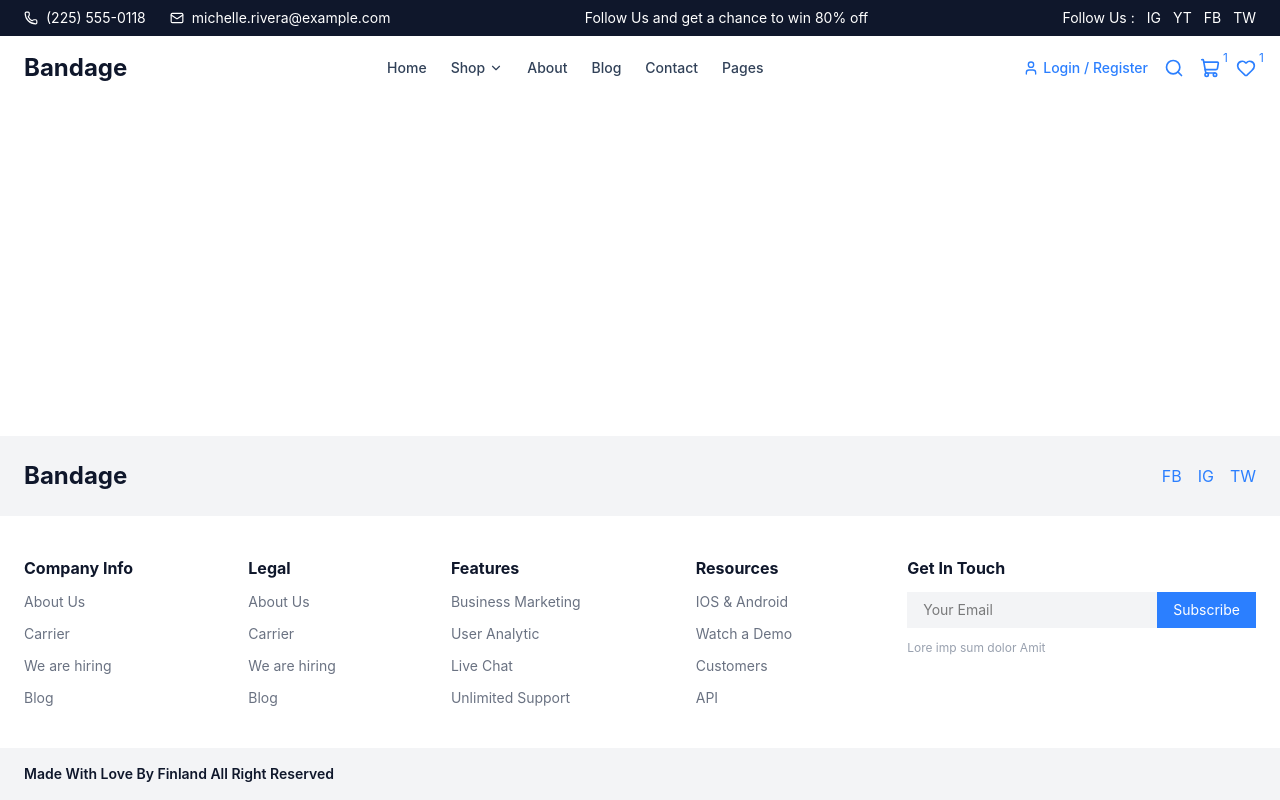
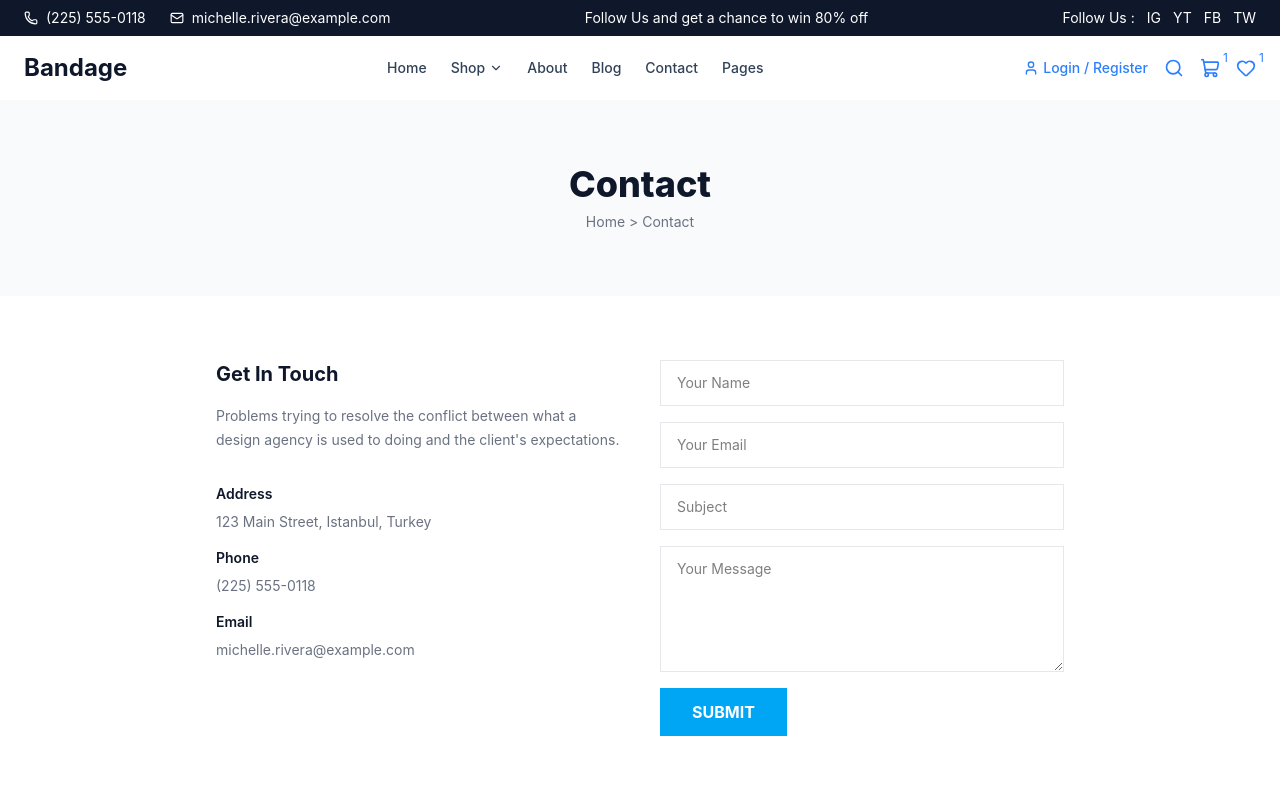
Before and after one commit to aylinmercan-web/E-commerce-Project, a React (Vite) app: page /contact in a window 1280 px wide. Shown: the top 800 px of the page. Built offline with nearby package versions, Linux system fonts and the light colour scheme.

Commit message:
T05: Contact Page

```diff
--- a/src/App.jsx
+++ b/src/App.jsx
@@ -4,6 +4,7 @@ import Footer from './layout/Footer'
 import PageContent from './layout/PageContent'
 import HomePage from './pages/HomePage'
 import ShopPage from './pages/ShopPage'
+import ContactPage from './pages/ContactPage'
 
 function App() {
   return (
@@ -13,6 +14,7 @@ function App() {
         <Switch>
           <Route exact path="/" component={HomePage} />
           <Route exact path="/shop" component={ShopPage} />
+          <Route exact path="/contact" component={ContactPage} />
         </Switch>
       </PageContent>
       <Footer />
--- a/src/layout/Header.jsx
+++ b/src/layout/Header.jsx
@@ -43,7 +43,7 @@ function Header() {
           </span>
           <a href="/about">About</a>
           <a href="/blog">Blog</a>
-          <a href="/contact">Contact</a>
+          <Link to="/contact">Contact</Link>
           <a href="/pages">Pages</a>
         </nav>
 
--- /dev/null
+++ b/src/pages/ContactPage.jsx
@@ -0,0 +1,67 @@
+function ContactPage() {
+  return (
+    <div className="flex flex-col w-full">
+      {/* Page header / breadcrumb */}
+      <section className="flex flex-col items-center justify-center gap-2 bg-gray-50 px-6 py-10 md:py-16">
+        <h1 className="text-2xl md:text-4xl font-extrabold text-slate-900">Contact</h1>
+        <p className="text-sm text-gray-500">Home &gt; Contact</p>
+      </section>
+
+      {/* Contact content */}
+      <section className="flex flex-col md:flex-row gap-10 px-6 py-10 md:py-16 max-w-4xl mx-auto w-full">
+        <div className="flex flex-col gap-4 w-full md:w-1/2">
+          <h2 className="text-xl font-bold text-slate-900">Get In Touch</h2>
+          <p className="text-sm text-gray-500 leading-6">
+            Problems trying to resolve the conflict between what a design agency is used to doing and the client's expectations.
+          </p>
+
+          <div className="flex flex-col gap-2 mt-4">
+            <span className="text-sm font-semibold text-slate-900">Address</span>
+            <span className="text-sm text-gray-500">123 Main Street, Istanbul, Turkey</span>
+          </div>
+
+          <div className="flex flex-col gap-2">
+            <span className="text-sm font-semibold text-slate-900">Phone</span>
+            <span className="text-sm text-gray-500">(225) 555-0118</span>
+          </div>
+
+          <div className="flex flex-col gap-2">
+            <span className="text-sm font-semibold text-slate-900">Email</span>
+            <span className="text-sm text-gray-500">michelle.rivera@example.com</span>
+          </div>
+        </div>
+
+        <form className="flex flex-col gap-4 w-full md:w-1/2">
+          <input
+            type="text"
+            placeholder="Your Name"
+            className="border border-gray-200 px-4 py-3 text-sm"
+          />
+          <input
+            type="email"
+            placeholder="Your Email"
+            className="border border-gray-200 px-4 py-3 text-sm"
+          />
+          <input
+            type="text"
+            placeholder="Subject"
+            className="border border-gray-200 px-4 py-3 text-sm"
+          />
+          <textarea
+            placeholder="Your Message"
+            rows={5}
+            className="border border-gray-200 px-4 py-3 text-sm"
+          />
+          <button
+            type="submit"
+            className="w-fit bg-sky-500 text-white font-bold px-8 py-3"
+          >
+            SUBMIT
+          </button>
+        </form>
+      </section>
+    </div>
+  )
+}
+
+export default ContactPage
```
